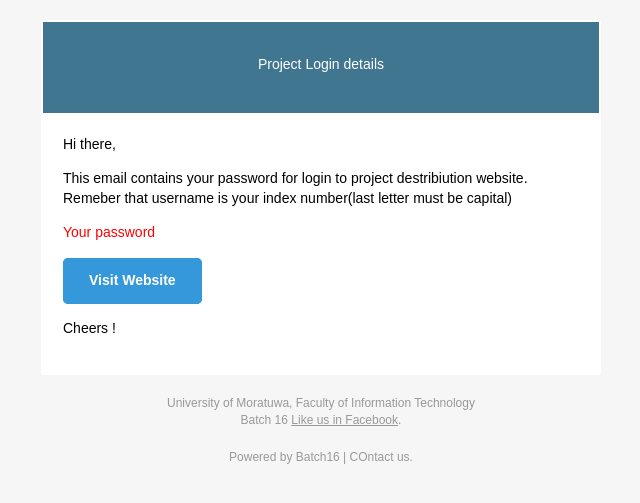
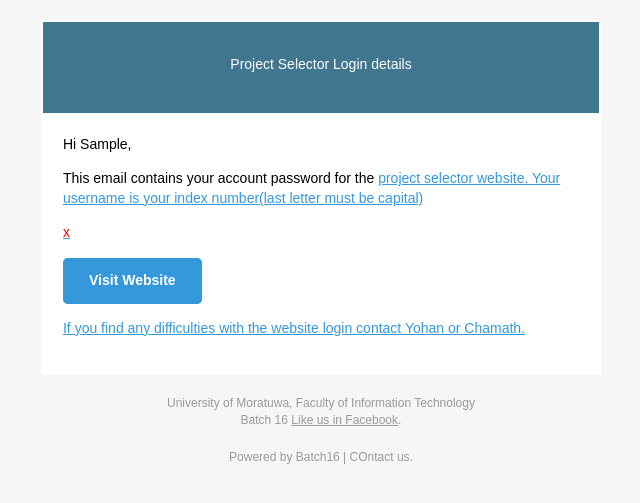
Before and after one commit to Charuka09/project_lotter, a Django app: template templates/email/send_password.html in a window 1280 px wide. Shown: the top 503 px of the page, without its empty margins (319-959 px from the left). Run offline with Django 3.2, Linux system fonts and the light colour scheme; the template is opened without the code that fills it: most values are stand-ins (such as "Sample title", 1, 10 or a date in 2020).

Commit message:
password send mail templates modifed

```diff
--- a/lotter/management/commands/createuseraccounts.py
+++ b/lotter/management/commands/createuseraccounts.py
@@ -1,6 +1,6 @@
 from django.core.management import BaseCommand, CommandError
 from django.contrib.auth.models import User
-
+from lotter.utils import send_password_email
 
 # The class must be named Command, and subclass BaseCommand
 class Command(BaseCommand):
@@ -40,6 +40,7 @@ class Command(BaseCommand):
                 user.leader.phone = u[5]
                 user.save()
                 print user.username + ' '+pw
+                send_password_email(u[2], pw, u[4])
             except Exception as ex:
                 print 'Error in creating ' + u[3]
 
--- a/lotter/models.py
+++ b/lotter/models.py
@@ -15,8 +15,8 @@ class Project(models.Model):
     title = models.CharField(max_length=50, blank=True)
     description = models.TextField(max_length=500, blank=True)
     time_added = models.DateTimeField(auto_now=True)
-    assignee = models.ForeignKey(User, null=True, blank=True, on_delete=models.SET_NULL)
-    enrollments = models.ManyToManyField(User, editable=True, blank=True, related_name='project_enrollments')
+    assignee = models.ForeignKey(User, null=True, blank=True, editable=False, on_delete=models.SET_NULL)
+    enrollments = models.ManyToManyField(User, editable=False, blank=True, related_name='project_enrollments')
     history = HistoricalRecords()
 
     def __str__(self):
--- a/templates/email/send_password.html
+++ b/templates/email/send_password.html
@@ -303,7 +303,7 @@
           <div class="content">
 
             <!-- START CENTERED WHITE CONTAINER -->
-            <span class="preheader">This is preheader text. Some clients will show this text as a preview.</span>
+            <span class="preheader">Your account at <a href="http://13.127.176.7">FIT Batch 16 project selector site</a> is activated.</span>
             <table class="main">
 
               <!-- START MAIN CONTENT AREA -->
@@ -312,7 +312,7 @@
 					<table>
 						<tr>
                       		<td>
-                        		<p>Project Login details</p>
+                        		<p>Project Selector Login details</p>
                       		</td>
                     	</tr>
 					</table>
@@ -323,9 +323,9 @@
                   <table border="0" cellpadding="0" cellspacing="0">
                     <tr>
                       <td>
-                        <p>Hi there,</p>
-                        <p>This email contains your password for login to project destribiution website. Remeber that username is your index number(last letter must be capital)</p>
-                        	<p id="password">Your password</p>
+                        <p>Hi {{ first_name }},</p>
+                        <p>This email contains your account password for the <a href="http://13.127.176.7">project selector website<a>. Your username is your index number(last letter must be capital)</p>
+                        	<p id="password">{{ password }}</p>
 						  <table border="0" cellpadding="0" cellspacing="0" class="btn btn-primary btn-sm">
 							  <tbody>
 								<tr>
@@ -333,7 +333,7 @@
 									<table border="0" cellpadding="0" cellspacing="0">
 									  <tbody>
 										<tr>
-										  <td> <a href="http://htmlemail.io" target="_blank">visit website</a> </td>
+										  <td> <a href="http://13.127.176.7" target="_blank">Visit Website</a> </td>
 										</tr>
 									  </tbody>
 									</table>
@@ -341,7 +341,7 @@
 								</tr>
 							  </tbody>
 						</table>
-                        <p>Cheers !</p>
+                        <p>If you find any difficulties with the website login contact Yohan or Chamath.</p>
                       </td>
                     </tr>
                   </table>
--- /dev/null
+++ b/templates/email/send_password.txt
@@ -0,0 +1,4 @@
+Hi {{ first_name }},
+This email contains your account password for the project selector website<a>. Your username is your index number(last letter must be capital).
+password: {{ password }} ;
+Visit Website : "http://13.127.176.7" ;If you find any difficulties with the website login contact Yohan or Chamath.
--- a/templates/index.html
+++ b/templates/index.html
@@ -46,9 +46,9 @@
         <div class = "container">
             <nav class="navbar navbar-toggleable-sm ">
 
-                <a class="navbar-brand" href="/">Project Lottery</a>
+                <a class="navbar-brand" href="/">Project Selector</a>
 
-                <ul class="nav navbar-nav hidden">
+                <ul class="nav navbar-nav" style="display:none">
                     <li class="nav-item">
                         <a class="nav-link active" href="#">Home</a>
                     </li>
--- a/templates/registration/login.html
+++ b/templates/registration/login.html
@@ -14,7 +14,7 @@
         <!-- Header -->
         <div id="header">
             <div id="branding">
-                <h1 id="site-name"><a href="/">Lotter Login</a></h1>
+                <h1 id="site-name"><a href="/">Project Selector Login</a></h1>
             </div>
         </div>
         <!-- END Header -->
```
Also changed, not shown: lotter/utils.py (+13 -4 lines), lotter/migrations/0003_auto_20180301_0104.py (added).
